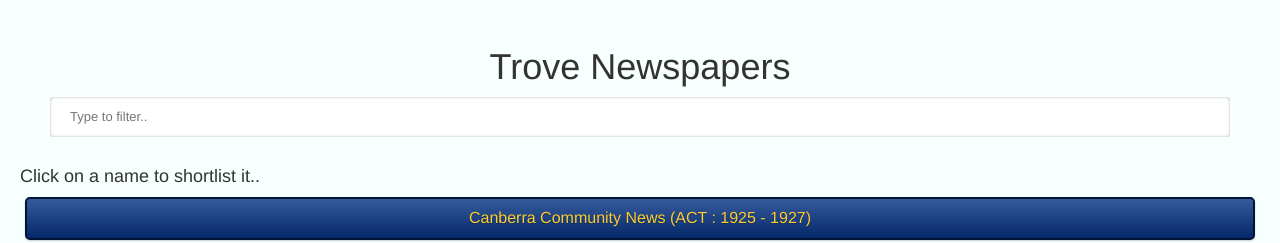
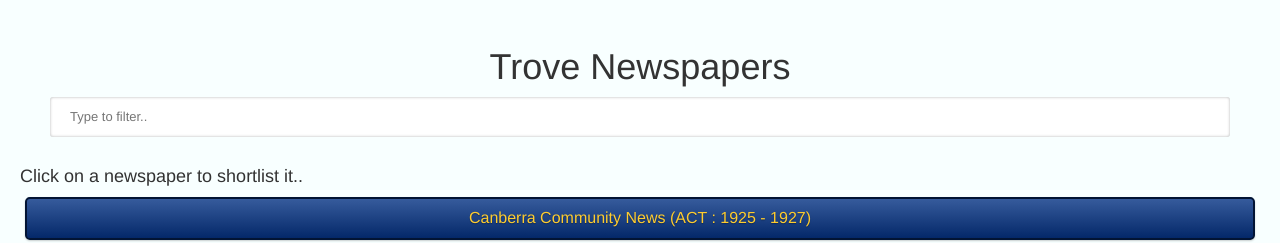
Before and after one commit to u3133382danielparsons/trove-newspapers-repo, a React (Create React App) app: page / in a window 1280 px wide. Shown: the top 243 px of the page. Built offline with nearby package versions, Linux system fonts and the light colour scheme.

Commit message:
Slight change to add a delete shortlist instructions

```diff
--- a/package.json
+++ b/package.json
@@ -1,5 +1,5 @@
 {
-  "name": "baby-names",
+  "name": "Trove Newspapers",
   "version": "0.1.0",
   "private": true,
   "dependencies": {
@@ -7,7 +7,7 @@
     "react-dom": "^15.5.4"
   },
   "devDependencies": {
-    "react-scripts": "1.0.7"
+    "react-scripts": "1.0.10"
   },
   "scripts": {
     "start": "react-scripts start",
--- a/src/components/NewspapersList.js
+++ b/src/components/NewspapersList.js
@@ -1,4 +1,4 @@
-import React, { Component } from 'react'
+import React from 'react'
 import Newspaper from './Newspaper'
 export default ({
   data,
--- a/src/components/ShortList.js
+++ b/src/components/ShortList.js
@@ -21,8 +21,8 @@
     <div className="favourites">
       <h4>
         {hasFavourites
-          ? 'Your Shortlist'
-          : 'Click on a name to shortlist it..'
+          ? 'Your Shortlist - Click on a shortlisted newspaper to delete it..'
+          : 'Click on a newspaper to shortlist it..'
         }
       </h4>
       <ul>
```
Also changed, not shown: 1 other file (tests, documents, lock files or other folders).
